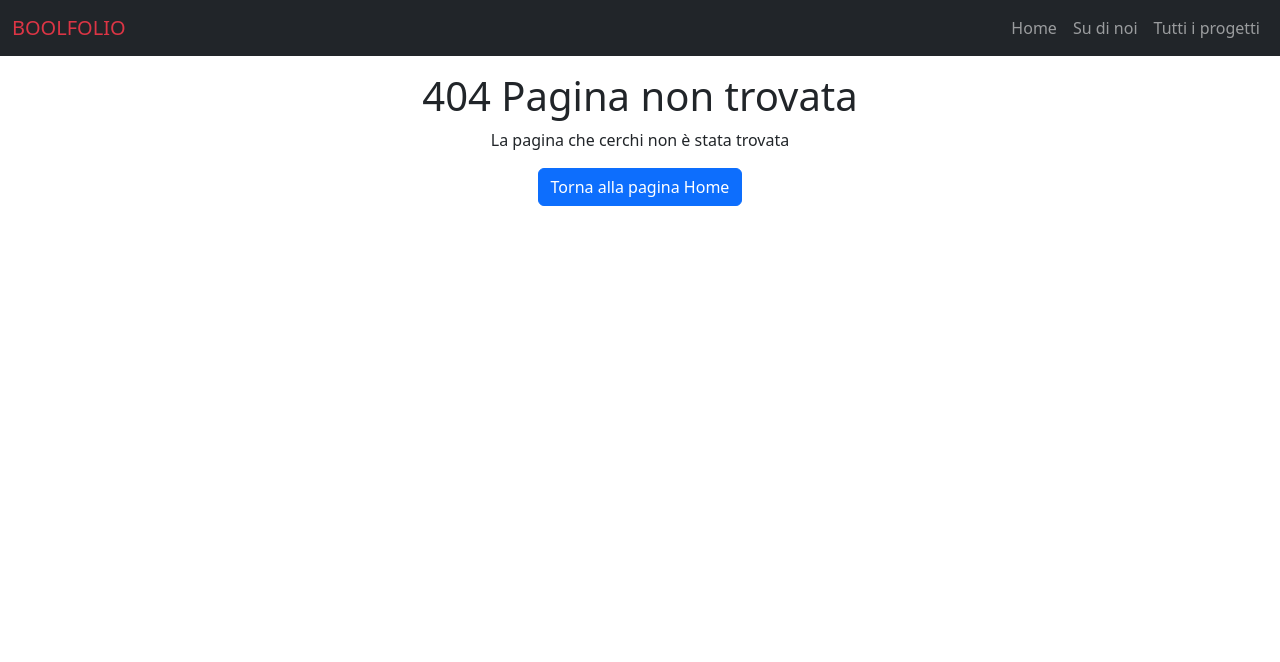
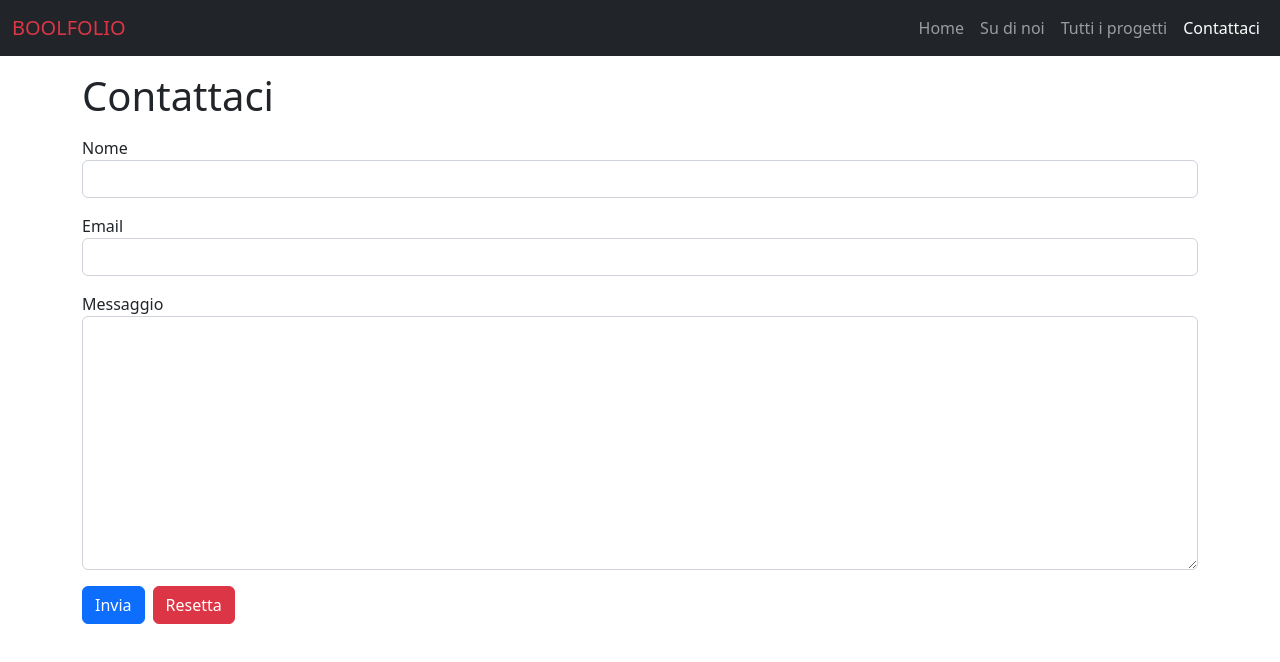
Before and after one commit to BetterCallAle/vite-boolfolio, a Vue app: page /contact-us in a window 1280 px wide. Before the commit this address had no page. Shown: the top 662 px of the page. Built offline with nearby package versions, Linux system fonts and the light colour scheme.

Commit message:
Add: working contact-us form

```diff
--- a/src/components/AppHeader.vue
+++ b/src/components/AppHeader.vue
@@ -15,6 +15,10 @@ export default{
                 {
                     linkName: 'Tutti i progetti',
                     routeName: 'projects'
+                },
+                {
+                    linkName: 'Contattaci',
+                    routeName: 'contacts'
                 }
             ]
         }
--- /dev/null
+++ b/src/pages/ContactUs.vue
@@ -0,0 +1,85 @@
+<script>
+import { store } from '../store';
+import axios from 'axios';
+import AppLoader from '../components/AppLoader.vue';
+
+export default{
+    name: 'ContactUs',
+    components: {
+        AppLoader
+    },
+    data(){
+        return {
+            store,
+            formData: {
+                name: '',
+                email: '',
+                message: ''
+            },
+            success: false,
+            errors: {},
+            loading: false,
+        }
+    },
+    methods:{
+        sendMessage(){
+            this.success = false;
+            this.loading = true;
+
+            axios.post(`${this.store.apiUrl}/api/leads`, this.formData).then(resp =>{
+                this.success = resp.data.success;
+                if(this.success){
+                    this.formData.name = '';
+                    this.formData.email = '';
+                    this.formData.message = '';
+                    this.errors = {};
+                } else {
+                    this.errors = resp.data.errors;
+                }
+
+                this.loading = false;
+            })
+        }
+    }
+}
+</script>
+
+<template>
+    <section id="contacts" class="py-5 mt-4">
+        <div class="container">
+            <h1 class="mb-3">Contattaci</h1>
+            <AppLoader v-if="loading" />
+
+            <div class="alert alert-success" v-if="success">
+                <p>Il messaggio è stato inviato correttamente. Appena possibile ti risponderemo</p>
+            </div>
+
+            <form @submit.prevent="sendMessage()" action="">
+                <div class="mb-3">
+                    <label for="name">Nome</label>
+                    <input type="text" id="name" class="form-control" :class="{'is-invalid' : errors.name}" v-model="formData.name">
+                    <small v-if="errors.name" class="invalid-feedback">{{ errors.name[0] }}</small>
+                </div>
+
+                <div class="mb-3">
+                    <label for="email">Email</label>
+                    <input type="email" id="email" class="form-control" :class="{'is-invalid' : errors.email}" v-model="formData.email">
+                    <small v-if="errors.email" class="invalid-feedback">{{ errors.email[0] }}</small>
+                </div>
+
+                <div class="mb-3">
+                    <label for="message">Messaggio</label>
+                    <textarea id="message" rows="10" class="form-control" :class="{'is-invalid' : errors.message}" v-model="formData.message"></textarea>
+                    <small v-if="errors.message" class="invalid-feedback">{{ errors.message[0] }}</small>
+                </div>
+
+                <button type="submit" class="btn btn-primary me-2">Invia</button>
+                <button type="reset" class="btn btn-danger">Resetta</button>
+            </form>
+        </div>
+    </section>
+</template>
+
+<style lang="scss" scoped>
+
+</style>
--- a/src/router.js
+++ b/src/router.js
@@ -3,6 +3,7 @@ import HomePage from './pages/HomePage.vue';
 import AboutUs from './pages/AboutUs.vue';
 import Projects from './pages/Projects.vue';
 import ProjectPage from './pages/ProjectPage.vue';
+import ContactUs from './pages/ContactUs.vue';
 import NotFound from './pages/NotFound.vue';
 
 const router = createRouter({
@@ -29,6 +30,11 @@ const router = createRouter({
             component: ProjectPage
         },
         {
+            path: '/contact-us',
+            name: 'contacts',
+            component: ContactUs
+        },
+        {
             path: '/:pathMatch(.*)*',
             name: 'not-found',
             component: NotFound
```
